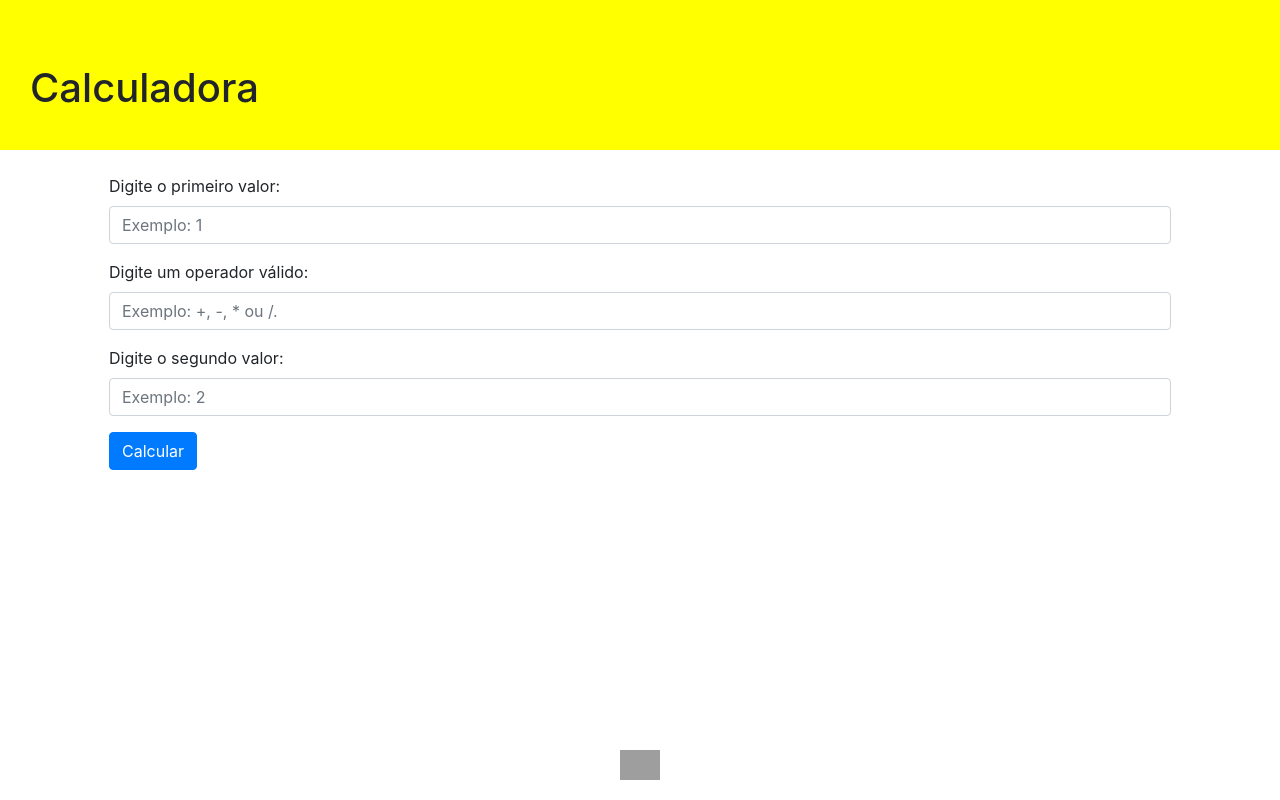
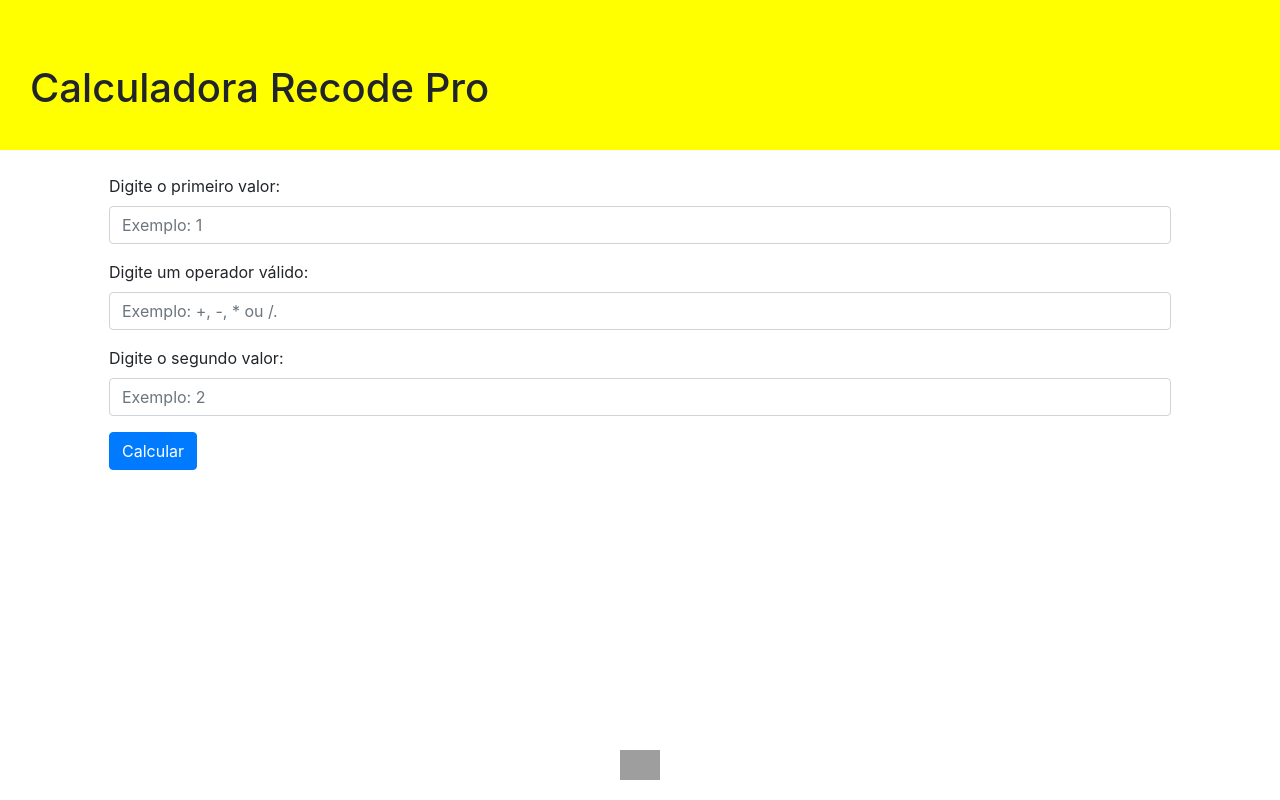
Before and after one commit to CristianoSantan/Calc_simples, a plain HTML site: page index.html in a window 1280 px wide. Drawn offline with nearby package versions, Linux system fonts and the light colour scheme; grey boxes are pictures that could not be loaded.

Commit message:
Titulo header

```diff
--- a/index.html
+++ b/index.html
@@ -17,7 +17,7 @@
     <!-- Atividade 1: Criar uma tela usando HTML, CSS, Javascript e Bootstrap e implementar as quatro operações matemáticas  -->
     <main>
       <header class="header">
-        <h1>Calculadora</h1>
+        <h1>Calculadora Recode Pro</h1>
       </header>
 
       <section class="container">
```
